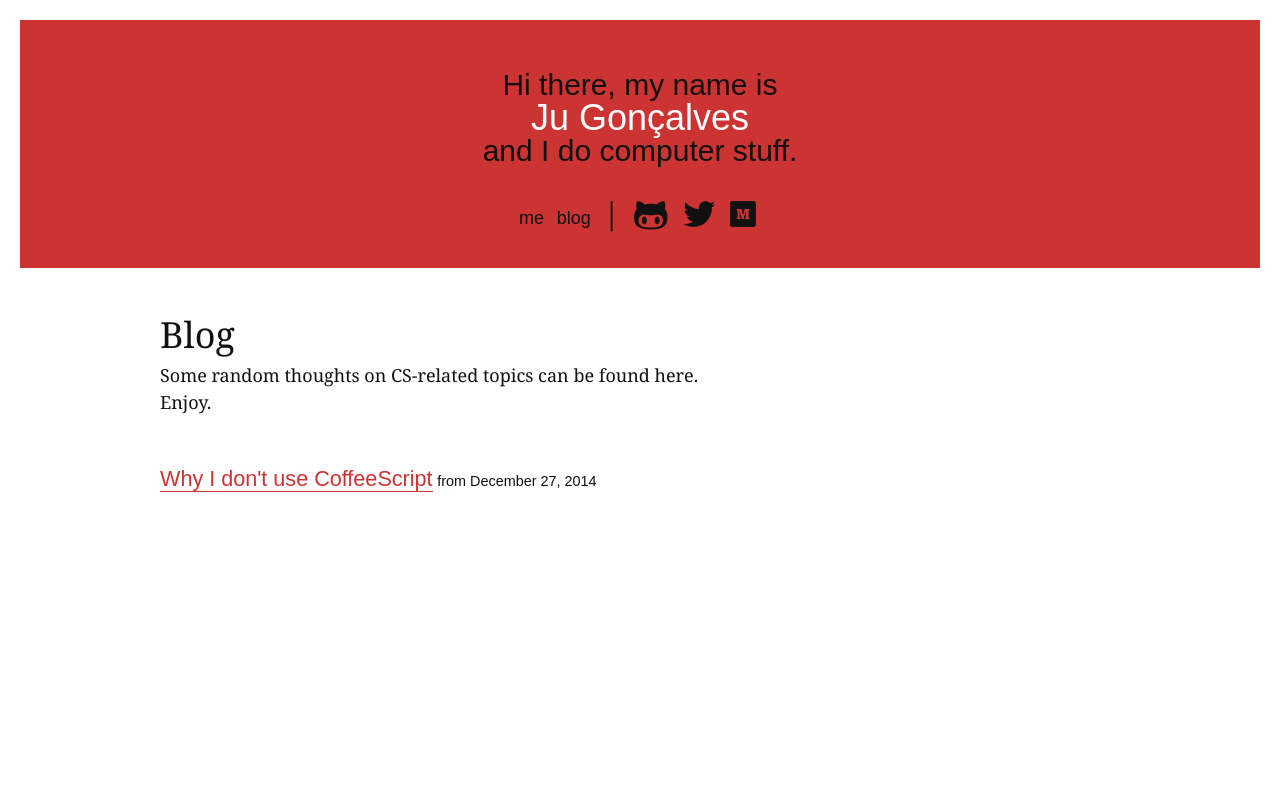
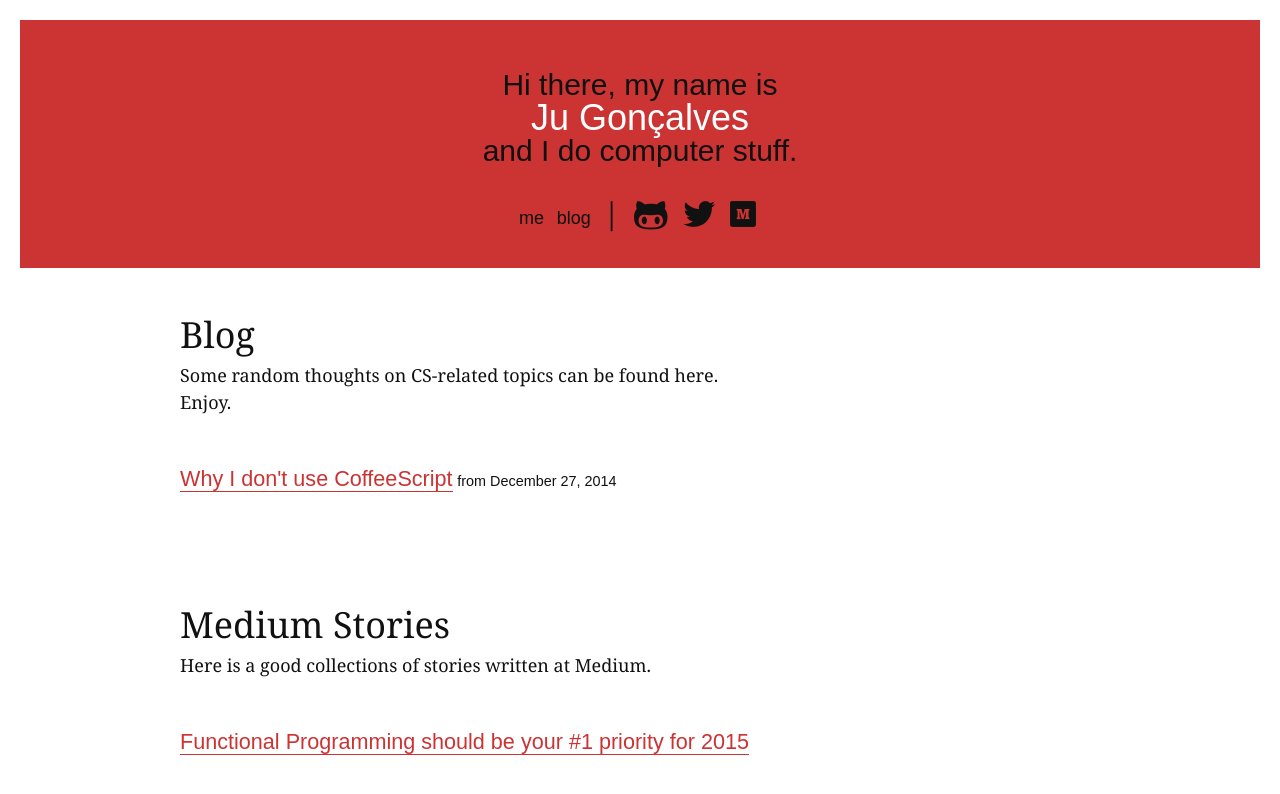
Before and after one commit to jhonnymoreira/jugoncalves.github.io, a Jekyll site: the page built from blog/index.html, in a window 1280 px wide. Shown: the top 794 px of the page. Built offline with Jekyll 4.4.1, drawn with Linux system fonts in a browser that asks for light colours; some web fonts are replaced.

Commit message:
add Medium stories

```diff
--- /dev/null
+++ b/_data/stories.yml
@@ -0,0 +1,3 @@
+-
+  title: 'Functional Programming should be your #1 priority for 2015'
+  url: 'https://medium.com/@jugoncalves/functional-programming-should-be-your-1-priority-for-2015-47dd4641d6b9'
--- a/_layouts/default.html
+++ b/_layouts/default.html
@@ -13,6 +13,6 @@
         {% include header.html %}
         {{ content }}
 
-    <script type="text/javascript" src="/assets/js/analytics.js"></script>
+    <!-- <script type="text/javascript" src="/assets/js/analytics.js"></script> -->
     </body>
 </html>
--- a/_layouts/post.html
+++ b/_layouts/post.html
@@ -10,7 +10,7 @@ layout: default
     {{ content }}
   </article>
 
-  <p class="me-post_more">
+  <!-- <p class="me-post_more">
     <a href="/blog">
       <i class="icon-posts"></i> Wanna read more?</a>
     <a href="https://github.com/jugoncalves/jugoncalves.github.io/issues">
@@ -30,6 +30,6 @@ layout: default
     (document.getElementsByTagName('head')[0] || document.getElementsByTagName('body')[0]).appendChild(dsq);
   })();
   </script>
-  <noscript>Please enable JavaScript to view the <a href="http://disqus.com/?ref_noscript">comments powered by Disqus.</a></noscript>
+  <noscript>Please enable JavaScript to view the <a href="http://disqus.com/?ref_noscript">comments powered by Disqus.</a></noscript> -->
 
 </section>
--- a/blog/index.html
+++ b/blog/index.html
@@ -20,3 +20,16 @@ title: Blog
     {% endfor %}
   </ul>
 </section>
+<section class="me-index me-index--stories">
+  <h2 class="me-index_title">Medium Stories</h2>
+
+  <p>Here is a good collections of stories written at Medium.</p>
+
+  <ul class="me-list_posts">
+    {% for story in site.data.stories %}
+    <li class="me-list_posts--item">
+      <a href="{{ story.url }}" class="me-list_posts--item__title">{{ story.title }}</a>
+    </li>
+    {% endfor %}
+  </ul>
+</section>
--- a/src/styl/index.styl
+++ b/src/styl/index.styl
@@ -2,6 +2,7 @@
   width 75%
   margin 0 auto 50px
   padding 20px
+  box-sizing border-box
   line-height 1.5
 
   @media (max-width: 700px)
@@ -12,3 +13,6 @@
 
 .me-list_posts
   margin-top 50px
+
+.me-index--stories
+  margin-top 50px
```
Also changed, not shown: assets/css/main.css.
